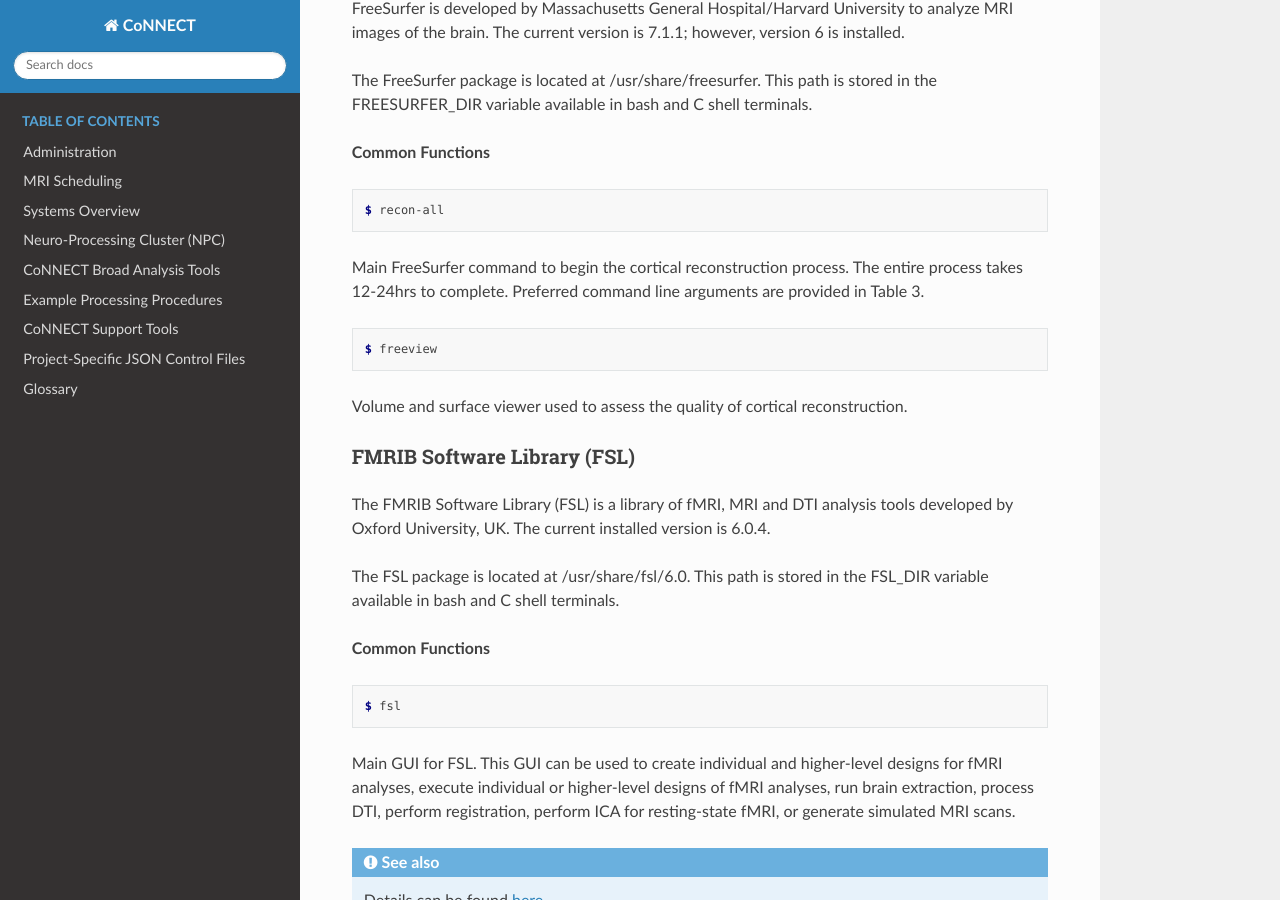
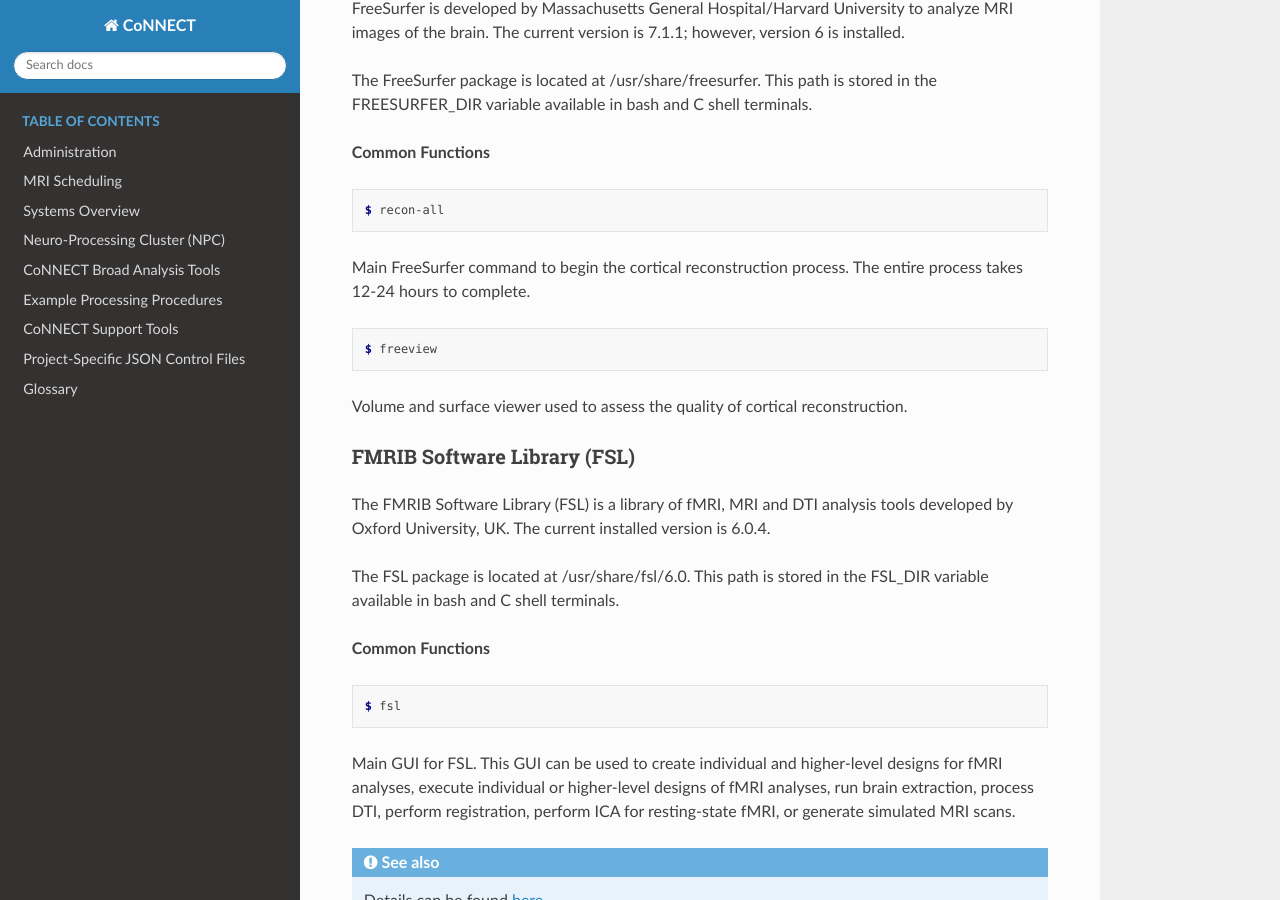
Before and after one commit to mattsherwood87/wsuconnect, a Sphinx documentation site: the page built from docs/source/cluster_computing/open-source_software.rst, in a window 1280 px wide and 900 px high, scrolled down 1455 px. Built offline with Sphinx 7.4.7 and the Read the Docs theme 3.1.0, drawn with Linux system fonts in a browser that asks for light colours.

Commit message:
Remove reference to nonexistent Table 3 in the FreeSurfer section
Co-Authored-By: Claude Opus 5.5 <noreply@anthropic.com>
Claude-Session: https://claude.ai/code/session_01RuKq8sGMeBb23TQgV9bpw7

```diff
--- a/docs/source/cluster_computing/open-source_software.rst
+++ b/docs/source/cluster_computing/open-source_software.rst
@@ -68,8 +68,7 @@ in bash and C shell terminals.
 
     $ recon-all
 
-Main FreeSurfer command to begin the cortical reconstruction process. The entire process takes 12-24hrs to complete. Preferred command
-line arguments are provided in Table 3.
+Main FreeSurfer command to begin the cortical reconstruction process. The entire process takes 12-24 hours to complete.
 
 .. code-block:: shell-session
 
```
